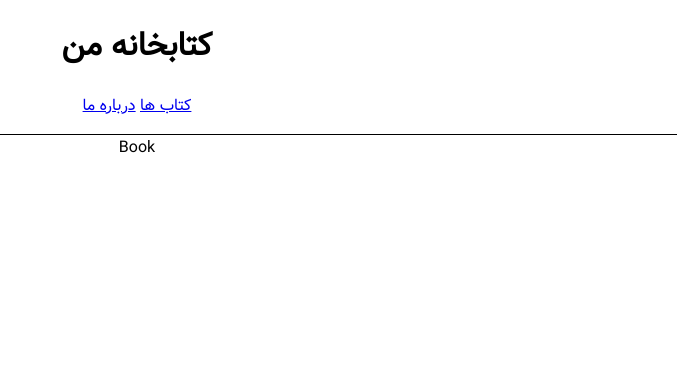
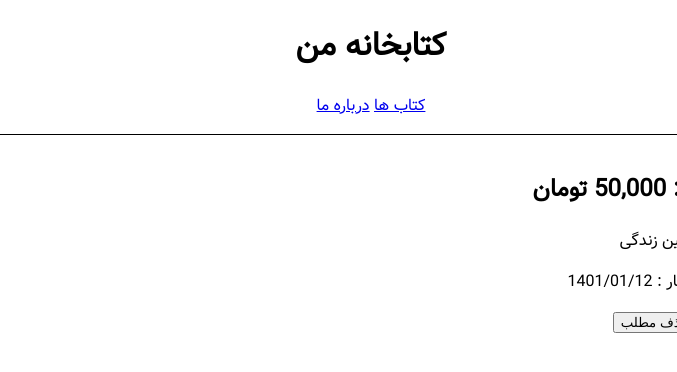
Before and after one commit to SayyehBan/React-Router-And-Configuring-Routes, a React (Create React App) app: page /books/21 in a window 1280 px wide. Shown: the top 372 px of the page, without its empty margins (603-1280 px from the left). Built offline with nearby package versions, Linux system fonts and the light colour scheme.

Commit message:
استفاده از useParams

```diff
--- a/src/components/Book.jsx
+++ b/src/components/Book.jsx
@@ -1,8 +1,23 @@
 import React from 'react'
+import { useParams } from 'react-router-dom'
+import { getBook } from '../data/data';
 
 const Book = () => {
+  const params = useParams();
+    const book = getBook(parseInt(params.bookId));
   return (
-    <div>Book</div>
+    <main style={{padding:'1rem'}}>
+      <h2>قیمت کل : {book.amount} تومان</h2>
+      <p>
+        {book.name}
+      </p>
+      <p>
+      تاریخ انتشار : {book.due}
+      </p>
+      <p>
+        <button>حذف مطلب</button>
+      </p>
+    </main>
   )
 }
 
--- a/src/components/Books.jsx
+++ b/src/components/Books.jsx
@@ -1,6 +1,6 @@
 import React from 'react'
 import { getBooks } from '../data/data'
-import { Link } from 'react-router-dom';
+import { Link, Outlet } from 'react-router-dom';
 
 const Books = () => {
     const books = getBooks();
@@ -15,7 +15,8 @@ const Books = () => {
                       {book.name}
                       </Link>
               ))}
-         </nav>
+      </nav>
+      <Outlet/>
     </div>
   )
 }
--- a/src/data/data.js
+++ b/src/data/data.js
@@ -34,3 +34,7 @@ const books = [
 export const getBooks = () => {
     return books;
 };
+export const getBook = (number) => {
+    return books.find((book) => book.number === number);
+
+}
--- a/src/index.js
+++ b/src/index.js
@@ -17,8 +17,14 @@ root.render(
       <Routes>
         <Route path="/" element={<App />} >
           <Route path="/about-us" element={<About />} />
-          <Route path="/books" element={<Books />} />
-          <Route path="/books/:bookId" element={<Book />} />
+          <Route path="/books" element={<Books />} >
+            <Route index element={<main style={{ padding: '1rem' }}>
+              <p>
+                کتاب مورد نظر خود را انتخاب نمائید
+              </p>
+            </main>} />
+            <Route path=":bookId" element={<Book />} />
+          </Route>
         </Route>
       </Routes>
     </BrowserRouter>
```
